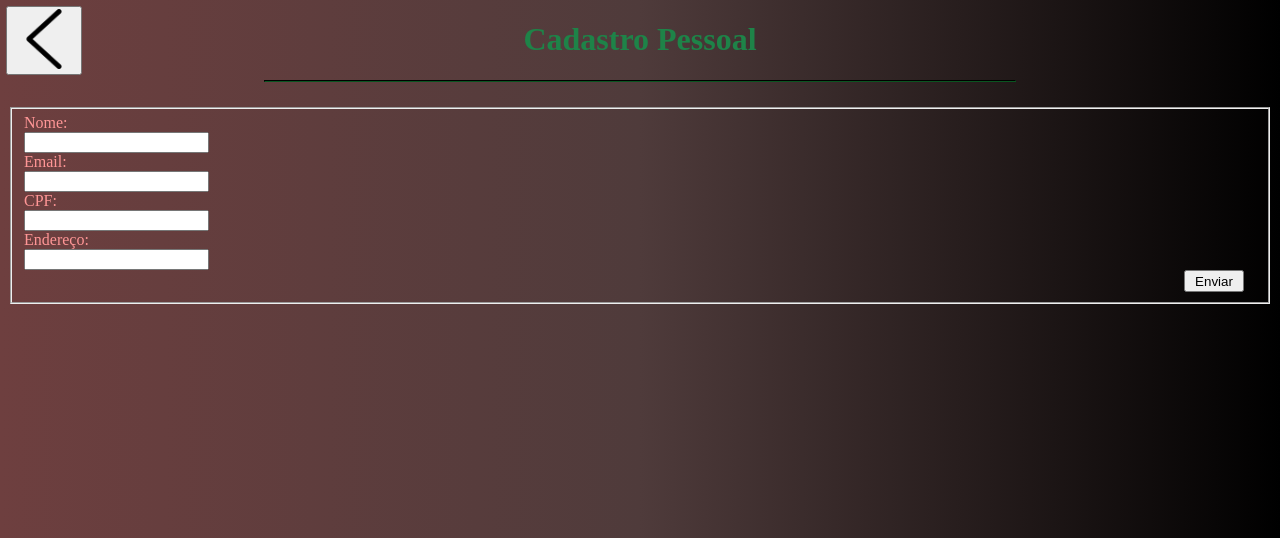
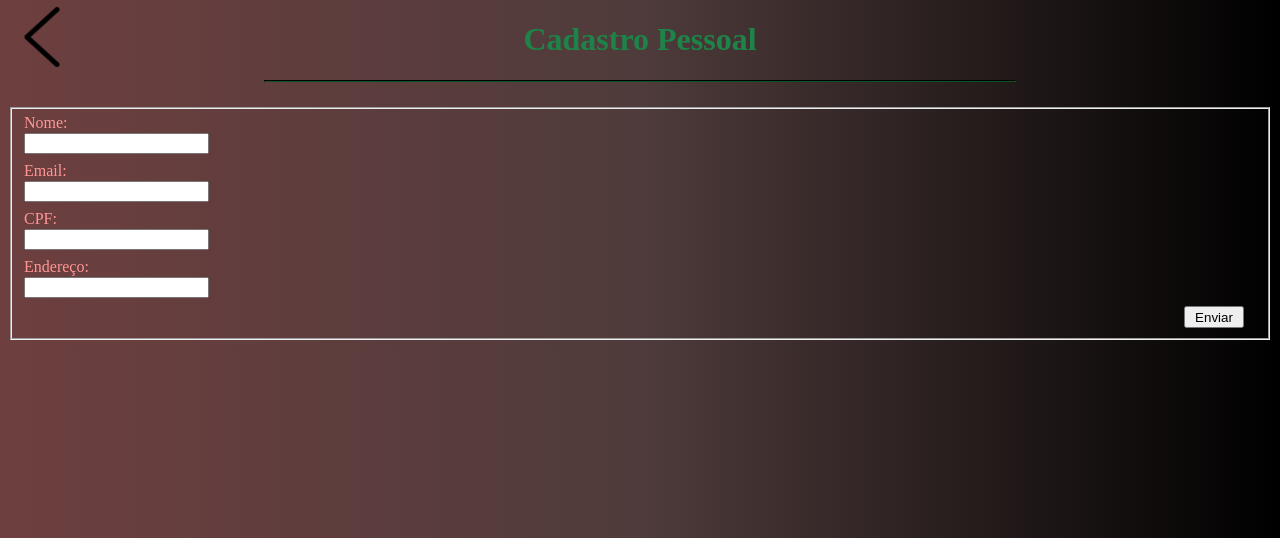
Before and after one commit to Caetas123/Forum, a PHP site: page /login.html in a window 1280 px wide. Shown: the top 538 px of the page. Run offline with PHP 8.4, Linux system fonts and the light colour scheme.

Commit message:
-Fundo da imagem dos botões removida. -Quando passa o mouse em cima do botão muda o cursor. -Quando passa o mouse por cima do botão ele se meche. -Espaçamento entre os requisitos do login.

```diff
--- a/login.css
+++ b/login.css
@@ -20,15 +20,28 @@ body {
     color: #ff9696;
 }
 
+.labelinput {
+    margin-bottom: 8px;
+    margin-top: 1px
+}
+
 .back {
     position: absolute;
     top: 0.8%;
     left: 0.5%;
+    background: transparent;
+    border: none;
+    transition: transform 0.3s ease;
+}
+
+.back:hover {
+    transform: scale(1.1);
 }
 
 .back img {
     height: 60px;
     width: 60px;
+    cursor: pointer
 }
 
 .submit {
@@ -37,4 +50,8 @@ body {
     margin-right: 12px;
     width: 60px;
     height: 22px;
+    transition: transform 0.3s ease;
 }
+.submit:hover {
+    transform: scale(1.1);
+}
--- a/login.html
+++ b/login.html
@@ -21,16 +21,16 @@
         <form>
             <fieldset>
                 <label for="name">Nome:<br></label>
-                <input type="text" id="name" name="name" required>
+                <input class="labelinput" type="text" id="name" name="name" required>
                 <br>
                 <label for="email">Email:<br></label>
-                <input type="email" id="email" name="email" required>
+                <input class="labelinput" type="email" id="email" name="email" required>
                 <br>
                 <label for="cpf">CPF:<br></label>
-                <input type="text" id="cpf" name="cpf" required maxlength="11">
+                <input class="labelinput" type="text" id="cpf" name="cpf" required maxlength="11">
                 <br>
                 <label for="address">Endereço:<br></label>
-                <input type="text" id="address" name="address" required>
+                <input class="labelinput" type="text" id="address" name="address" required>
                 <input class="submit" type="submit" value="Enviar">
             </fieldset>
         </form>
```
Also changed, not shown: home-page.css (+16 -0 lines).
